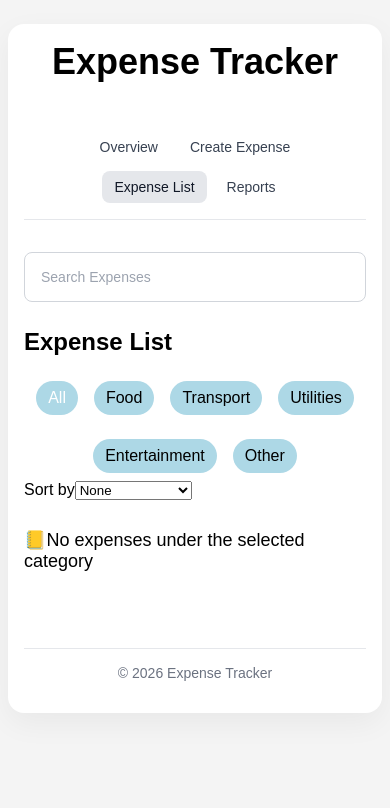
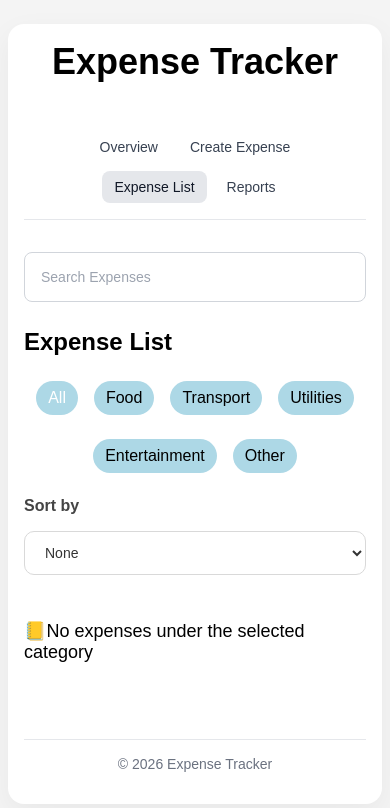
Before and after one commit to den766/react-expensetracker-app, a React (Vite) app: page /expense-dashboard/expense-list in a window 390 px wide. Shown: the top 808 px of the page. Built offline with nearby package versions, Linux system fonts and the light colour scheme.

Commit message:
style: improve sort dropdown layout and responsiveness

```diff
--- a/src/addexpesneform.jsx
+++ b/src/addexpesneform.jsx
@@ -39,7 +39,7 @@ function AddExpenseForm({ onHandleForm, error }) {
             setAmount(Number(e.target.value));
           }}
         ></input>
-        {/* <label htmlFor="category">Category:</label> */}
+        <label htmlFor="category">Category:</label>
         <select
           name="category"
           id="category"
--- a/src/index.css
+++ b/src/index.css
@@ -534,6 +534,53 @@ li .amount,
   opacity: 0.5;
 }
 
+/* sort  */
+
+.sort-container {
+  display: flex;
+  justify-content: flex-end;
+  align-items: center;
+  gap: var(--space-sm);
+  flex-wrap: wrap;
+  margin: var(--space-md) auto;
+}
+
+.sort-container label {
+  font-size: var(--space-md);
+  font-weight: 600;
+  color: #444;
+}
+
+.sort-container select {
+  min-width: 180px;
+
+  padding: var(--space-sm) var(--space-md);
+
+  border: 1px solid #d9d9d9;
+  border-radius: 10px;
+
+  background-color: #fff;
+
+  font-size: var(--text-sm);
+  color: #333;
+
+  cursor: pointer;
+
+  transition:
+    border-color 0.2s ease,
+    box-shadow 0.2s ease;
+}
+
+.sort-container select:hover {
+  border-color: #69b9e7;
+}
+
+.sort-container select:focus {
+  outline: none;
+  border-color: #4fa8d8;
+  box-shadow: 0 0 0 3px rgba(79, 168, 216, 0.2);
+}
+
 /* Responsive */
 
 @media (max-width: 768px) {
@@ -587,3 +634,20 @@ li .amount,
     width: 100%;
   }
 }
+
+@media (max-width: 480px) {
+  .sort-container {
+    justify-content: flex-start;
+    flex-direction: column;
+    align-items: stretch;
+  }
+
+  .sort-container label {
+    margin-bottom: 0.25rem;
+  }
+
+  .sort-container select {
+    width: 100%;
+    min-width: 0;
+  }
+}
```
